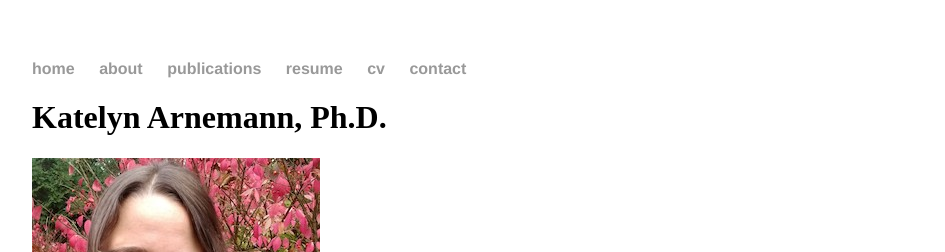
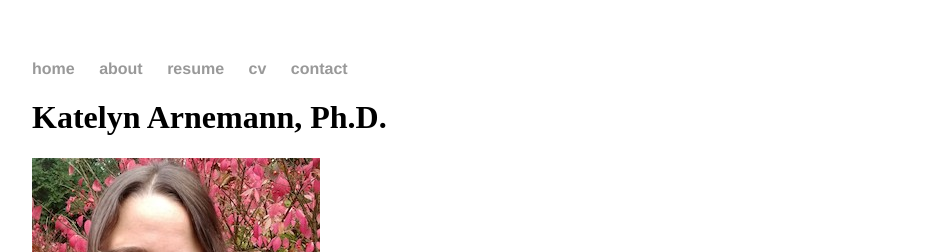
Before and after one commit to klbegany/klarnemann.github.io, a Jekyll site: the page built from index.html, in a window 1280 px wide. Shown: the top 252 px of the page, without its empty margins (160-1105 px from the left). Built offline with Jekyll 4.4.1, drawn with Linux system fonts in a browser that asks for light colours.

Commit message:
remove publications tab

```diff
--- a/_layouts/default.html
+++ b/_layouts/default.html
@@ -10,7 +10,6 @@
 	    		<ul>
         			<li><a href="/">home</a></li>
 	        		<li><a href="/about">about</a></li>
-        			<li><a href="/publications">publications</a></li>
 				<li><a href="{{ site.url }}/pdfs/KatelynArnemann_resume.pdf">resume</a></li>
 				<li><a href="{{ site.url }}/pdfs/KatelynArnemann_cv.pdf">cv</a></li>
  	        		<li><a href="/contact">contact</a></li>
```
